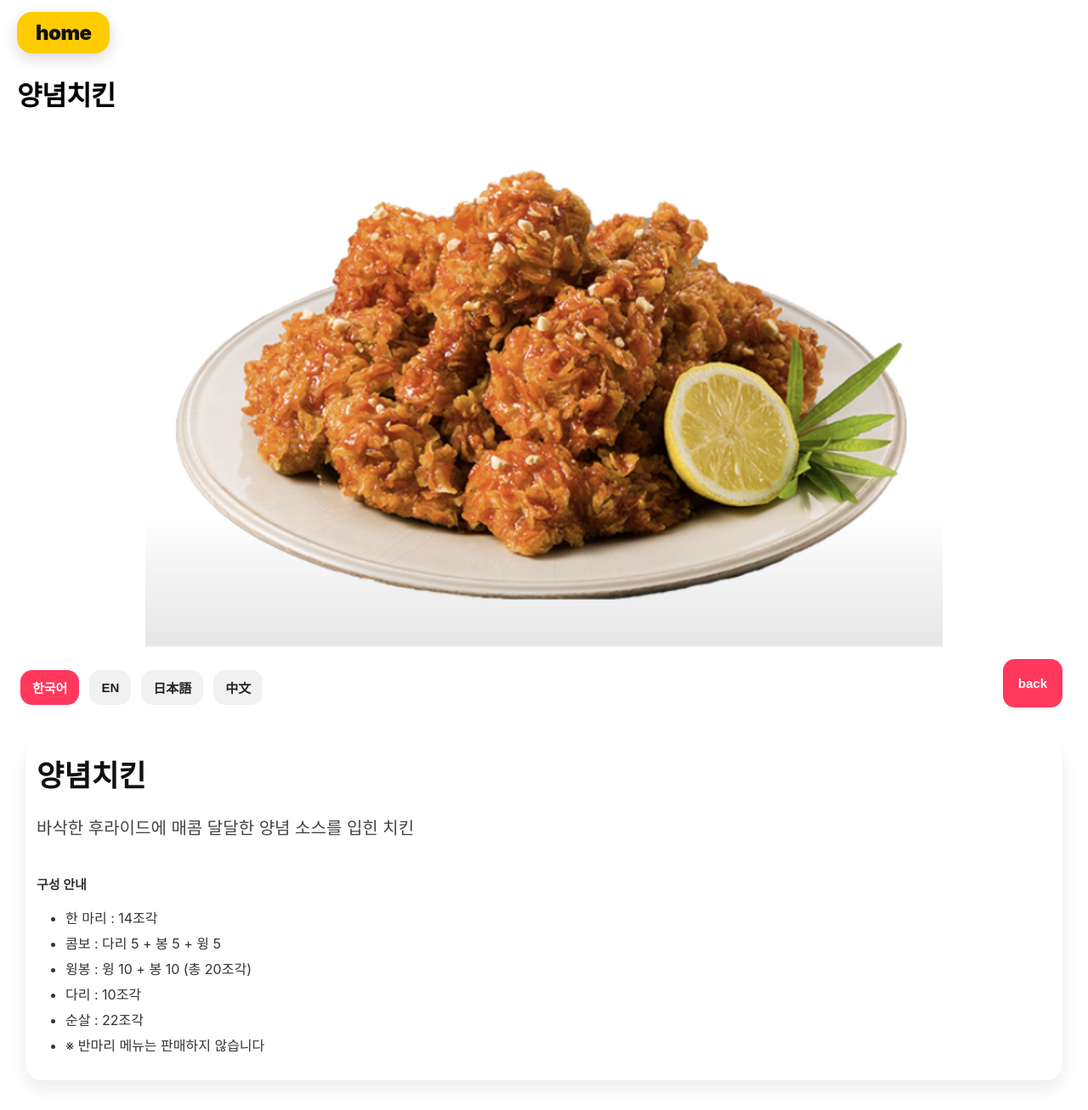
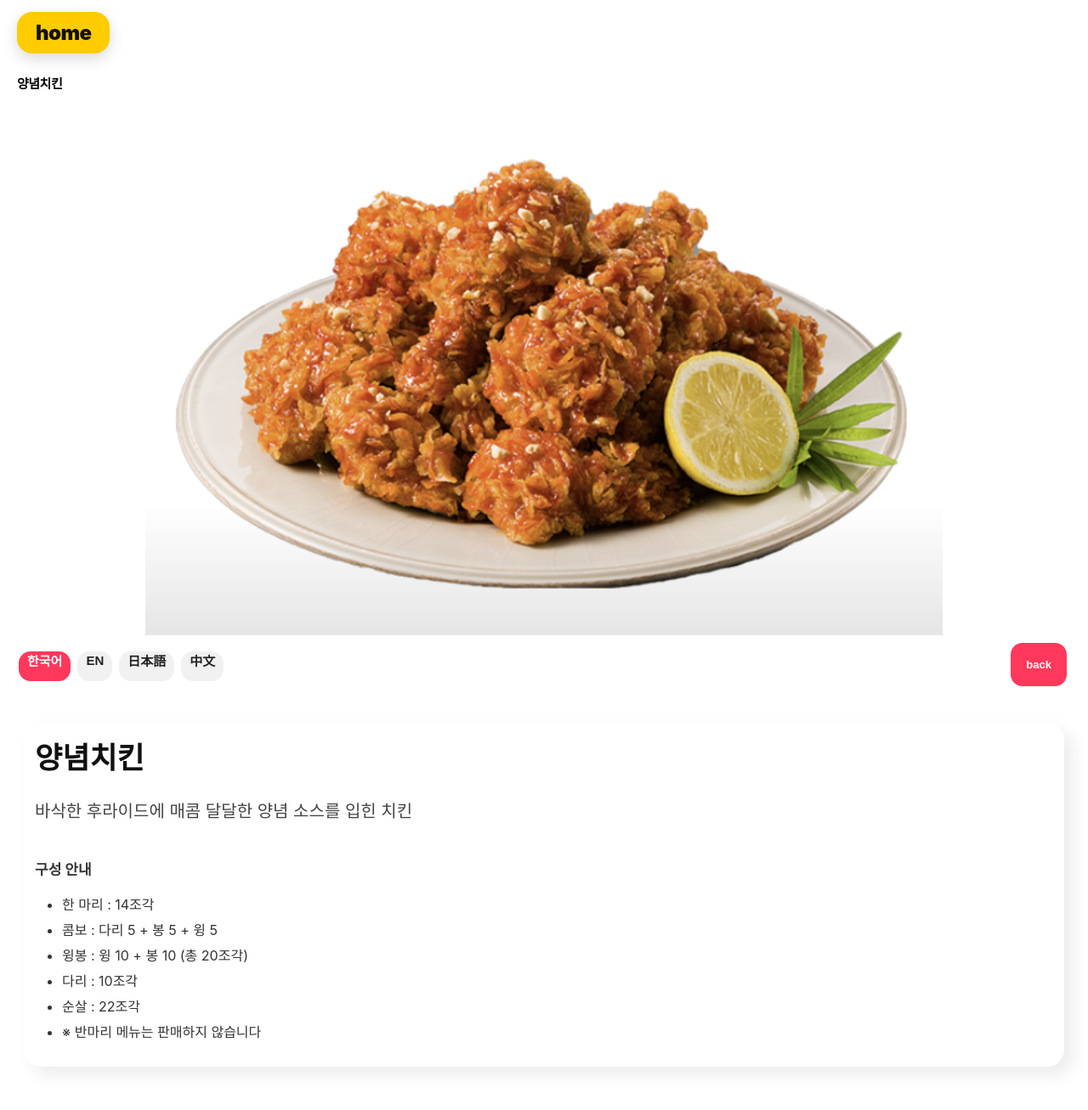
Before and after one commit to remyon88/samsung_bhc, a React (Create React App) app: page /region/chi in a window 1280 px wide. Shown: the whole page at 85% size. Built offline with nearby package versions, Linux system fonts and the light colour scheme.

Commit message:
header design update

```diff
--- a/src/pages/RegionDetail.jsx
+++ b/src/pages/RegionDetail.jsx
@@ -23,16 +23,16 @@ const Hero = styled.div`
 
 /* ✅ 치킨 이름 크게 */
 const Title = styled.h1`
-  margin: 0;
-  padding: 10px 20px 4px;
-  font-size: 32px;
+  margin: 0px 10px 10px;
+  padding: 10px 10px 10px;
+  font-size: 15px;
   font-weight: 900;
   letter-spacing: -0.5px;
 `;
 
 const TopBar = styled.div`
   padding: 0 20px;
-  margin: 8px 0 12px;
+  margin: 8px 0 10px;
   display: flex;
   align-items: center;
   justify-content: space-between;
@@ -42,11 +42,11 @@ const TopBar = styled.div`
 const LangBox = styled.div`
   display: flex;
   gap: 8px;
-  margin: 10px 2px 15px;
+  margin: 10px 2px 10px;
 `;
 
 const LangBtn = styled.button`
-  padding: 10px 14px;
+  padding: 0 10px 14px;
   border-radius: 14px;
   border: 0;
   cursor: pointer;
@@ -54,23 +54,23 @@ const LangBtn = styled.button`
   color: ${p => (p.active ? '#fff' : '#222')};
   font-weight: 700;
   font-size: 15px;
-  margin: 10px 2px 15px;
+
 `;
 
 const HomeBtn = styled.button`
-  padding: 20px 18px;
+  padding:18px 18px;
   border: 0;
   border-radius: 14px;
   cursor: pointer;
   background: #ff385c;
   color: #fff;
   font-weight: 700;
-  font-size: 15px;
-  margin: 0 10px 20px;
+  font-size: 13px;
+  margin: 1px 5px 5px;
 `;
 
 const Grid = styled.div`
-  padding: 0 20px 15px;
+  padding: 18px 18px;
   display: grid;
   gap: 24px;
 
@@ -80,8 +80,8 @@ const Grid = styled.div`
 const Card = styled.div`
   background: #fff;
   border-radius: 20px;
-  box-shadow: 0 10px 20px rgba(0,0,0,.08);
-  margin: 0 10px 20px;
+  box-shadow: 10px 10px 20px rgba(0,0,0,.08);
+  margin: 10px 10px 20px;
 `;
 
 const Body = styled.div`
@@ -92,7 +92,7 @@ const Name = styled.div`
   font-size: 35px;
   font-weight: 900;
   color: #111;
-  margin-bottom: 29px;
+  margin-bottom: 30px;
 `;
 
 const Desc = styled.p`
@@ -109,12 +109,12 @@ const PortionBox = styled.div`
 
   strong {
     display: block;
-    font-size: 15px;
+    font-size: 17px;
     margin-bottom: 18px;
   }
 
   ul {
-    padding-left: 18px;
+    padding-left: 16px;
     margin: 1.0rem;
     line-height: 3;
   }
```
